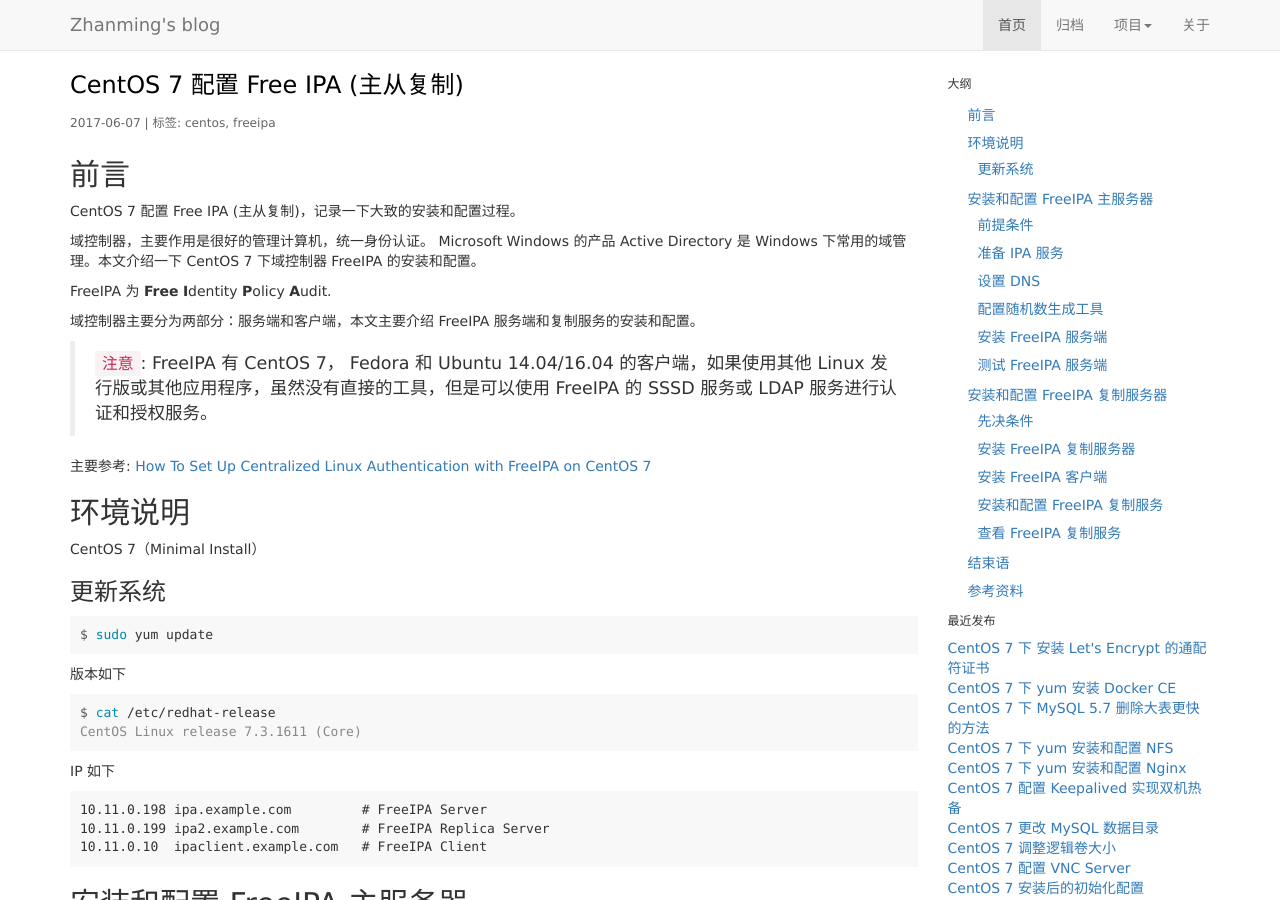
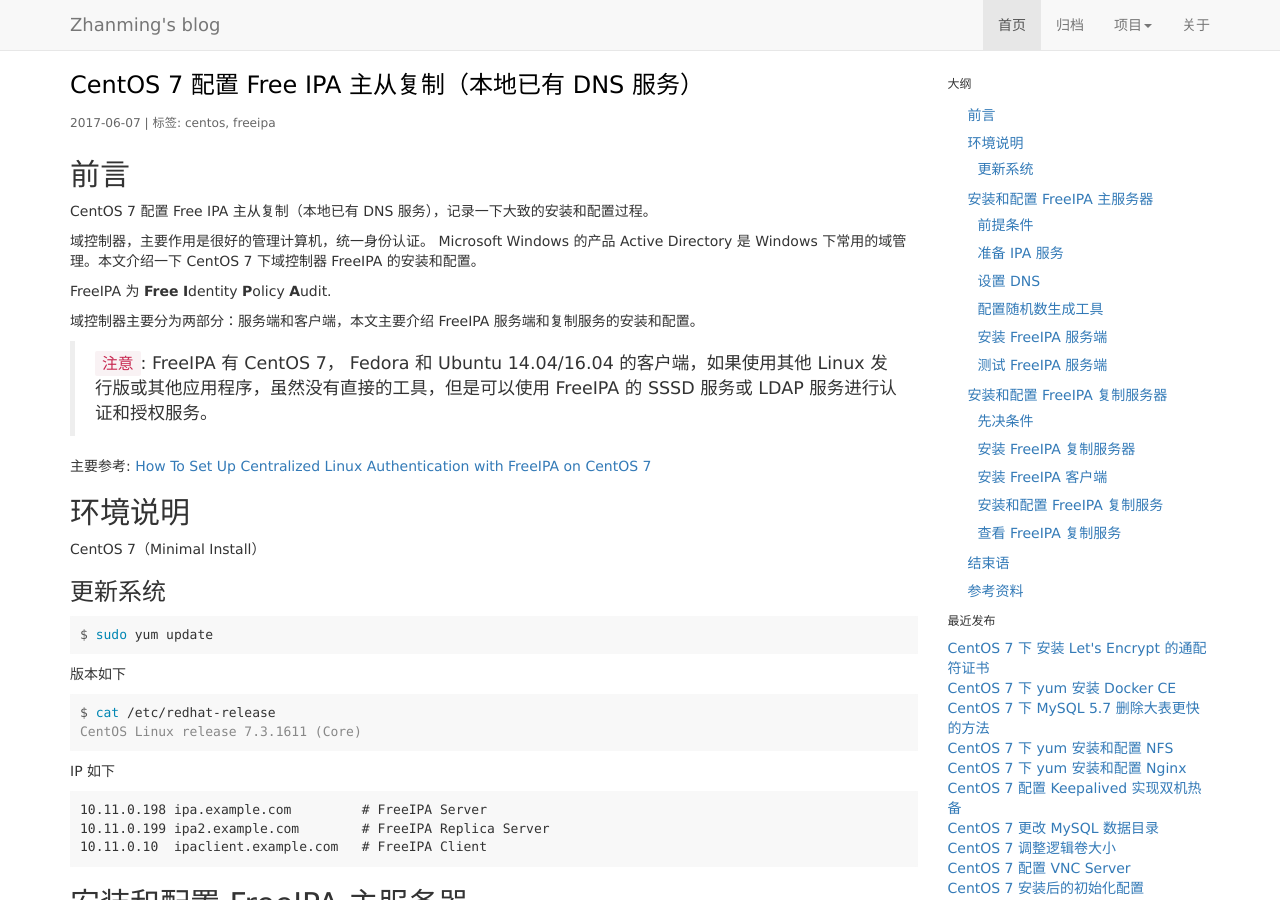
Before and after one commit to zhanming/zhanming.github.com, a Jekyll site: the page built from _posts/2017-06-07-how-to-config-freeipa-server-and-replica-on-centos-7.markdown, in a window 1280 px wide and 900 px high. Built offline with Jekyll 4.4.1, drawn with Linux system fonts in a browser that asks for light colours; comment, search, counter and statistics services are not loaded.

Commit message:
update post title

```diff
--- a/_posts/2017-06-07-how-to-config-freeipa-server-and-replica-on-centos-7.markdown
+++ b/_posts/2017-06-07-how-to-config-freeipa-server-and-replica-on-centos-7.markdown
@@ -1,13 +1,13 @@
 ---
 layout: post
-title: CentOS 7 配置 Free IPA (主从复制)
+title: CentOS 7 配置 Free IPA 主从复制（本地已有 DNS 服务）
 categories: [Linux]
 tags: [centos, freeipa]
-summary: CentOS 7 配置 Free IPA (主从复制)，记录一下大致的安装和配置过程。
+summary: CentOS 7 配置 Free IPA 主从复制（本地已有 DNS 服务），记录一下大致的安装和配置过程。
 ---
 ## 前言
 
-CentOS 7 配置 Free IPA (主从复制)，记录一下大致的安装和配置过程。
+CentOS 7 配置 Free IPA 主从复制（本地已有 DNS 服务），记录一下大致的安装和配置过程。
 
 域控制器，主要作用是很好的管理计算机，统一身份认证。 Microsoft Windows 的产品 Active Directory 是 Windows 下常用的域管理。本文介绍一下 CentOS 7 下域控制器 FreeIPA 的安装和配置。
 
@@ -354,7 +354,9 @@
 
 本例使用的是 FreeIPA 4.4, 默认的 domain level 是 1 ，如果是 FreeIPA 4.2 以前的复制，不在本例范围。
 
-> `注意` 复制服务器的域名，为 `ipa2.example.com` 主服务器域名为 `ipa.example.com`
+> `注意`
+> 复制服务器的域名，为 `ipa2.example.com`
+> 主服务器域名为 `ipa.example.com`
 
 FreeIPA 4.3 版本以后，复制服务安装流程简化
 
```
